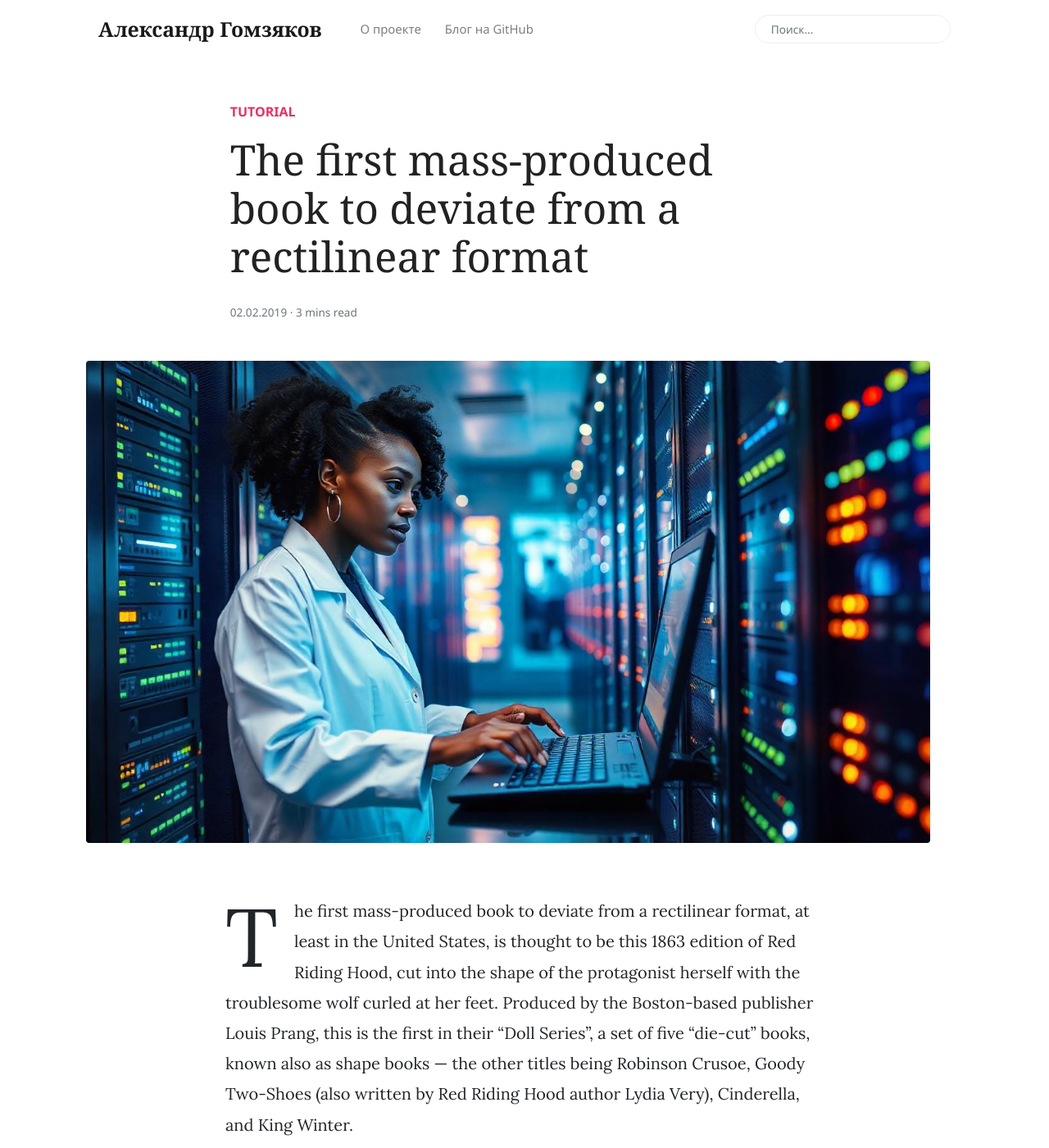
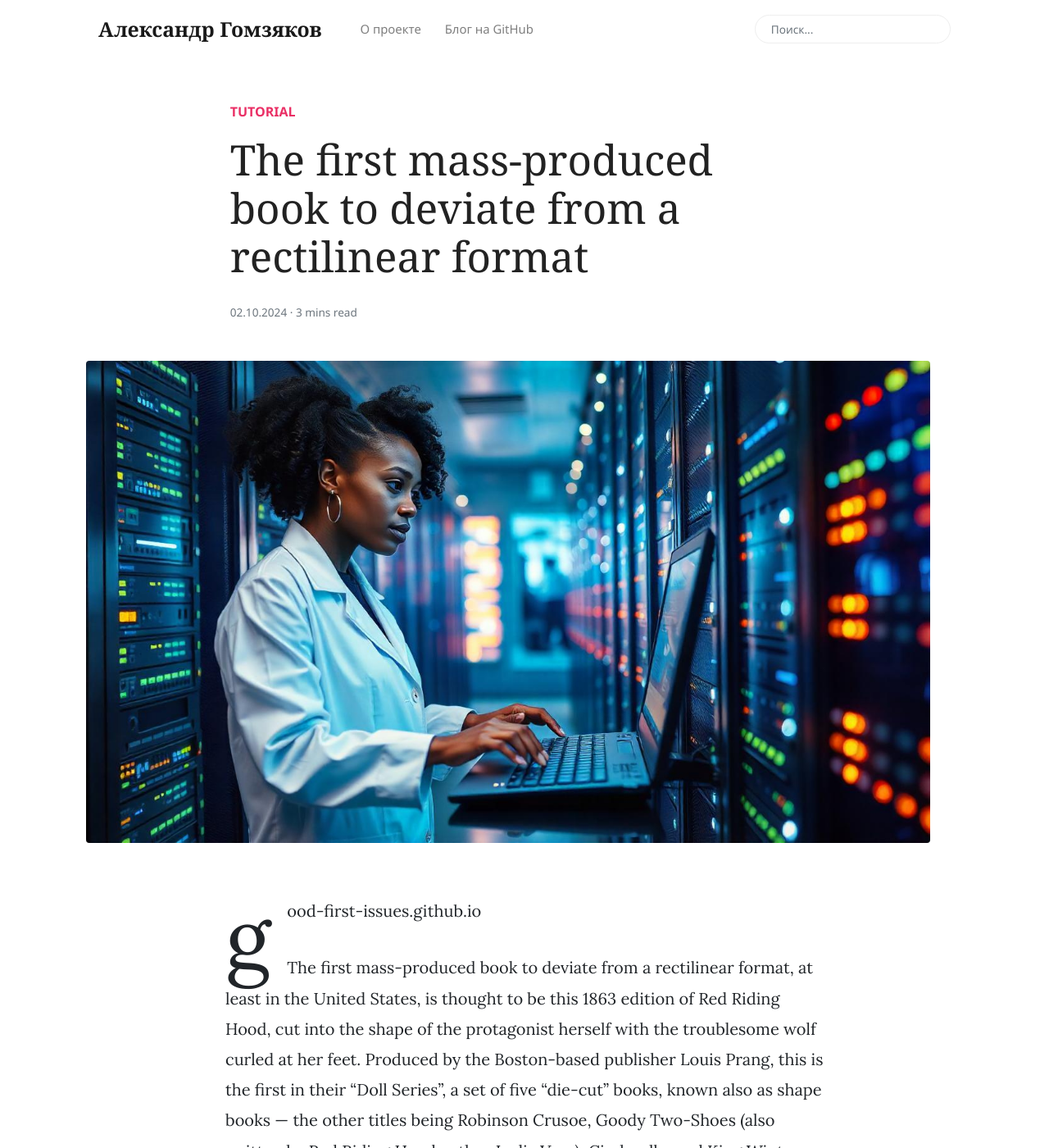
Before and after one commit to gomzyakov/gomzyakov.github.io, a Jekyll site: the page built from _posts/2024-10-02-good-first-issues.md, in a window 1280 px wide and 1400 px high. Shown: the whole window at 82% size. Built offline with Jekyll 4.4.1, drawn with Linux system fonts in a browser that asks for light colours; nearby versions of some CDN libraries; comment, search, counter and statistics services are not loaded.

Commit message:
About good-first-issues.github.io

```diff
--- a/_posts/2019-02-02-first-mass-produced.md
+++ b/_posts/2024-10-02-good-first-issues.md
@@ -6,6 +6,12 @@ categories: [ tutorial ]
 image: assets/images/2024-12-31-deploy.jpeg
 tags: [featured]
 ---
+
+
+good-first-issues.github.io
+
+
+
 The first mass-produced book to deviate from a rectilinear format, at least in the United States, is thought to be this 1863 edition of Red Riding Hood, cut into the shape of the protagonist herself with the troublesome wolf curled at her feet. Produced by the Boston-based publisher Louis Prang, this is the first in their “Doll Series”, a set of five “die-cut” books, known also as shape books — the other titles being Robinson Crusoe, Goody Two-Shoes (also written by Red Riding Hood author Lydia Very), Cinderella, and King Winter.
 
 An 1868 Prang catalogue would later claim that such “books in the shape of a regular paper Doll... originated with us”.
```
